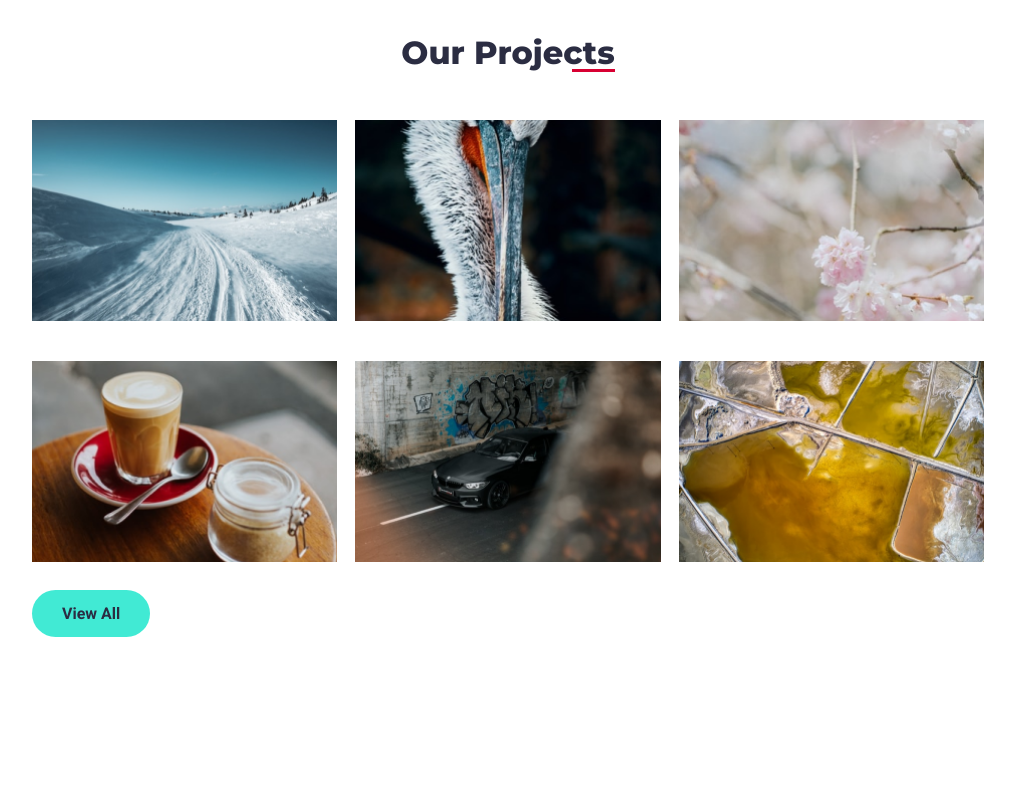
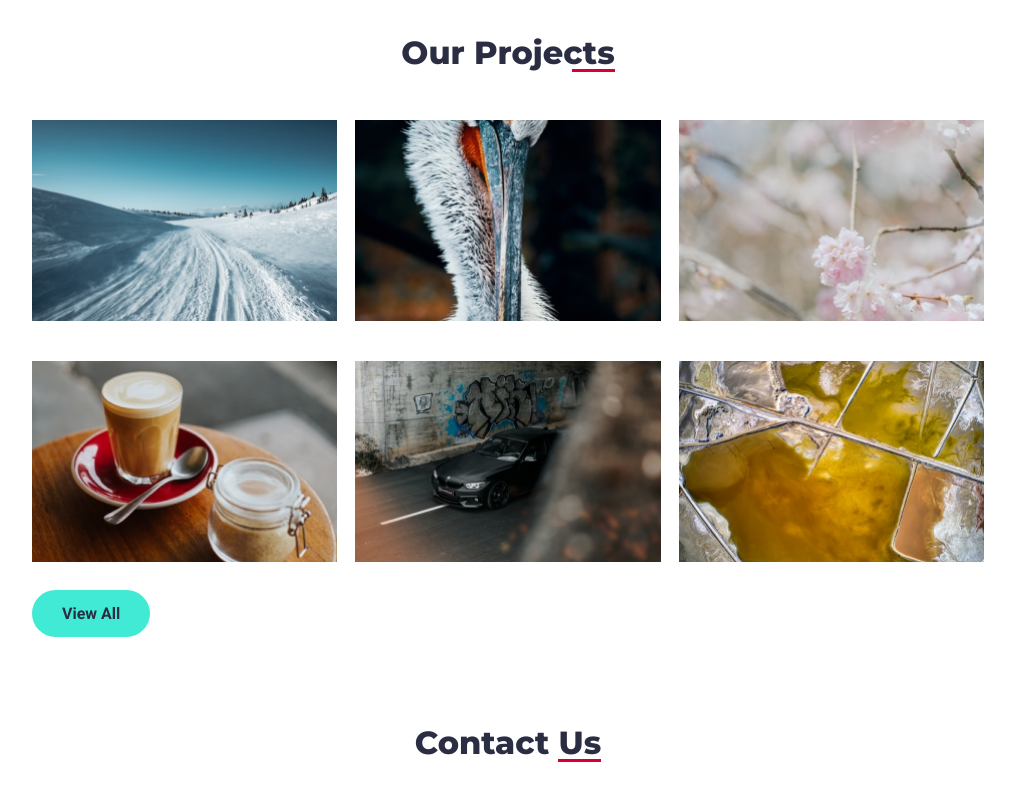
Before and after one commit to naimur202163/Home-Page, a plain HTML site: page index.html in a window 1280 px wide. Shown: the part 1597-2397 px from the top of the page, without its empty margins (132-1147 px from the left). Before the commit the page ends 2234 px from the top, so only its background shows below. Drawn offline with Linux system fonts and the light colour scheme.

Commit message:
working on contact use section

```diff
--- a/index.html
+++ b/index.html
@@ -104,5 +104,10 @@
 
       <!-- End of the project Section -->
     </div>
+    <div class="wrapper">
+      <section class="contact-section">
+        <h2>Contact Us</h2>
+      </section>
+    </div>
   </body>
 </html>
```
